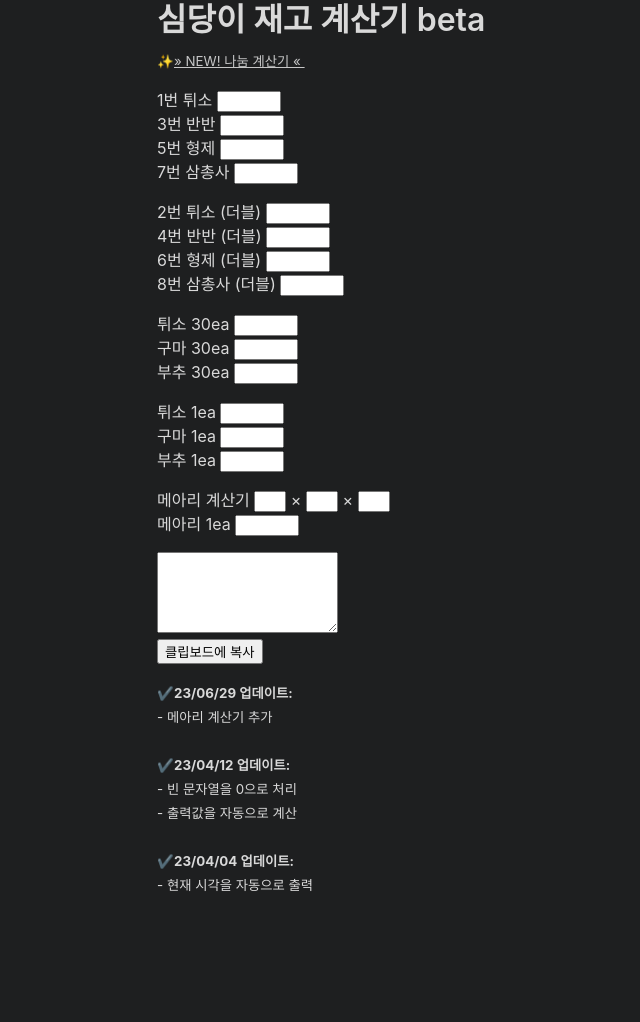
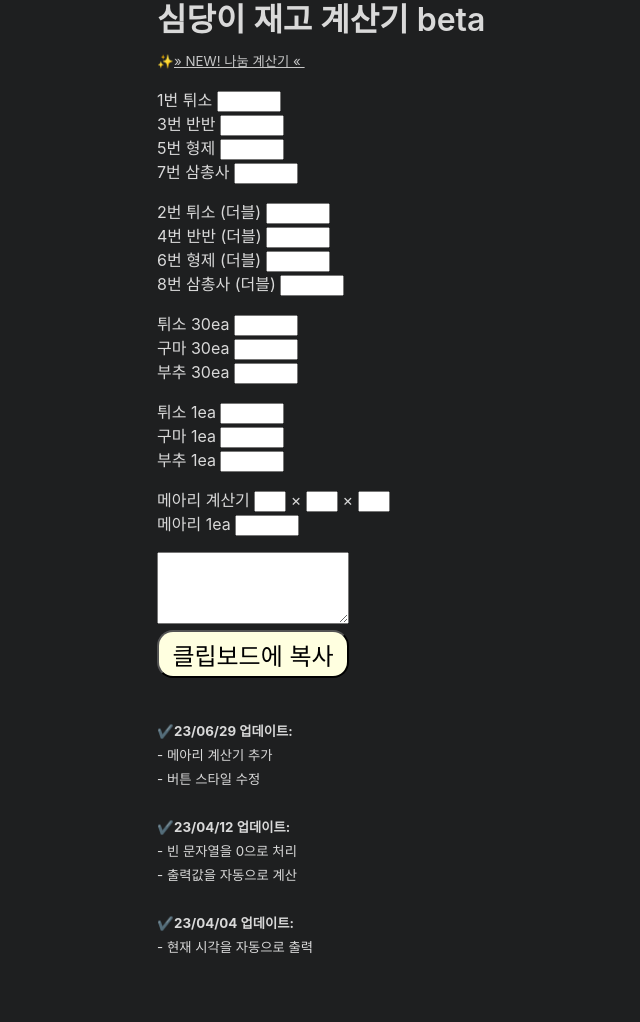
Before and after one commit to hanseodev/hanseodev.github.io, a Jekyll site: the page built from stockcal.md, in a window 1280 px wide. Shown: the whole page, without its empty margins (147-787 px from the left). Built offline with Jekyll 4.4.1, drawn with Linux system fonts in a browser that asks for light colours; before the commit the page ends 960 px from its top, so only the background shows below that.

Commit message:
Update stockcal.md

```diff
--- a/stockcal.md
+++ b/stockcal.md
@@ -44,11 +44,11 @@
 <label for="num12">메아리 1ea</label>
 <input type="text" pattern="\d*" id="num12" style="width: 4rem;" oninput="calculate()"><br>
 
-<textarea rows="5" id="result" readonly></textarea>
+<textarea style="width: 12rem; height: 4.5rem;" id="result" readonly></textarea>
 
-<button onclick="copyToClipboard()">클립보드에 복사</button>
+<button style="background-color: #ffffe0; border-radius: 1rem; width: 12rem; height: 3rem; font-size: 1.5rem" onclick="copyToClipboard()">클립보드에 복사</button>
 
-<small><b>✔️23/06/29 업데이트:</b><br>- 메아리 계산기 추가</small><br><br>
+<br><small><b>✔️23/06/29 업데이트:</b><br>- 메아리 계산기 추가<br>- 버튼 스타일 수정</small><br><br>
 <small><b>✔️23/04/12 업데이트:</b><br>- 빈 문자열을 0으로 처리<br>- 출력값을 자동으로 계산</small><br><br>
 <small><b>✔️23/04/04 업데이트:</b><br>- 현재 시각을 자동으로 출력</small>
 
```
